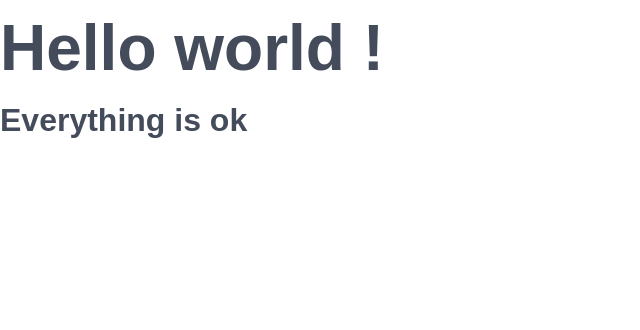
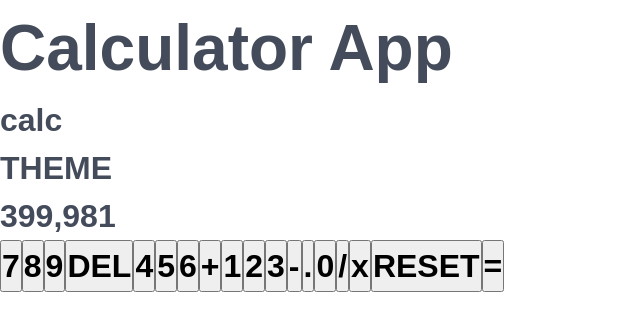
Before and after one commit to Paul-HenryN/fem-calculator-app, a React (Vite) app: page / in a window 1280 px wide. Shown: the top 330 px of the page, without its empty margins (0-640 px from the left). Built offline with nearby package versions, Linux system fonts and the light colour scheme.

Commit message:
feat: add app markup

```diff
--- a/src/App.jsx
+++ b/src/App.jsx
@@ -1,8 +1,38 @@
 export default function App() {
   return (
-    <>
-      <h1>Hello world ! </h1>
-      <p>Everything is ok</p>
-    </>
+    <div className="app-container">
+      <h1 className="sr-only">Calculator App</h1>
+      <div className="calculator">
+        <header>
+          <p>calc</p>
+          <div className="theme-toggler">
+            <p>THEME</p>
+            <div className="toggle"></div>
+          </div>
+        </header>
+
+        <div className="calculator__screen">399,981</div>
+        <div className="calculator__keypad">
+          <button type="button">7</button>
+          <button type="button">8</button>
+          <button type="button">9</button>
+          <button type="button">DEL</button>
+          <button type="button">4</button>
+          <button type="button">5</button>
+          <button type="button">6</button>
+          <button type="button">+</button>
+          <button type="button">1</button>
+          <button type="button">2</button>
+          <button type="button">3</button>
+          <button type="button">-</button>
+          <button type="button">.</button>
+          <button type="button">0</button>
+          <button type="button">/</button>
+          <button type="button">x</button>
+          <button type="button">RESET</button>
+          <button type="button">=</button>
+        </div>
+      </div>
+    </div>
   );
 }
```
